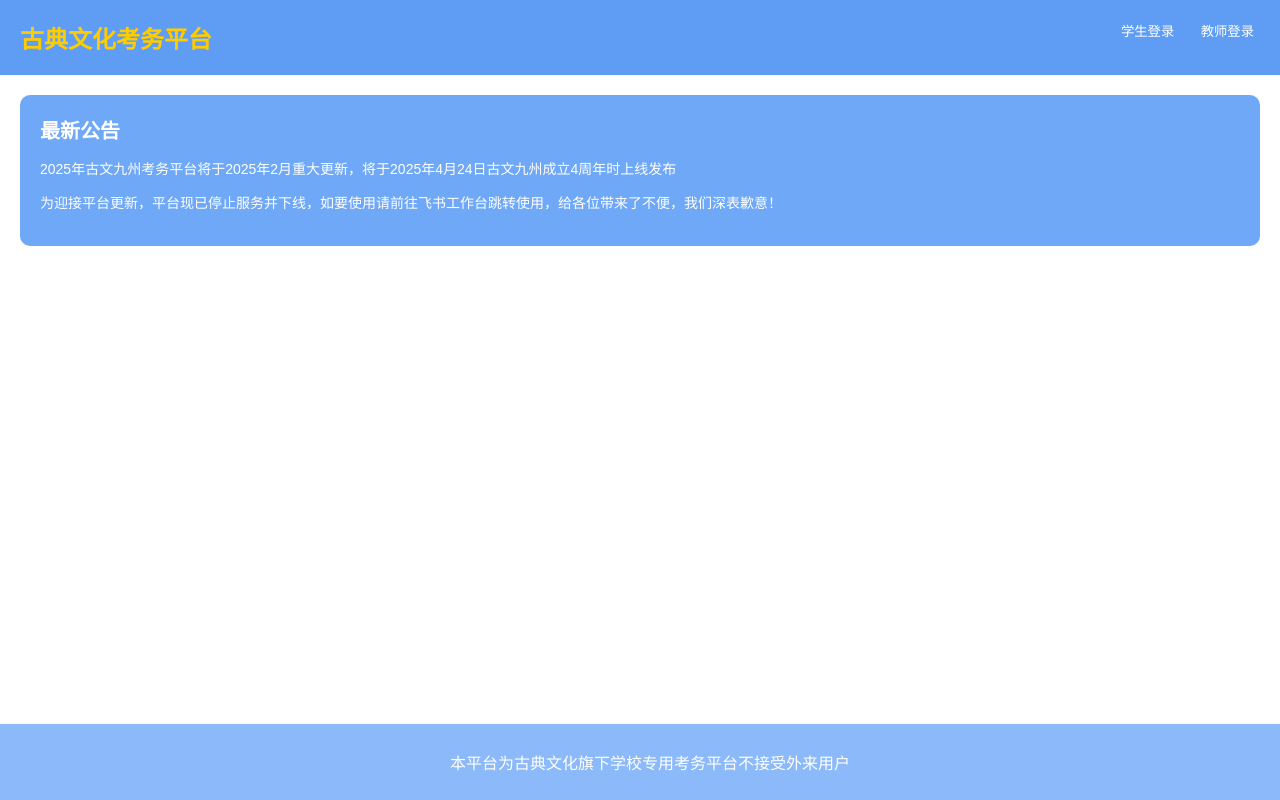
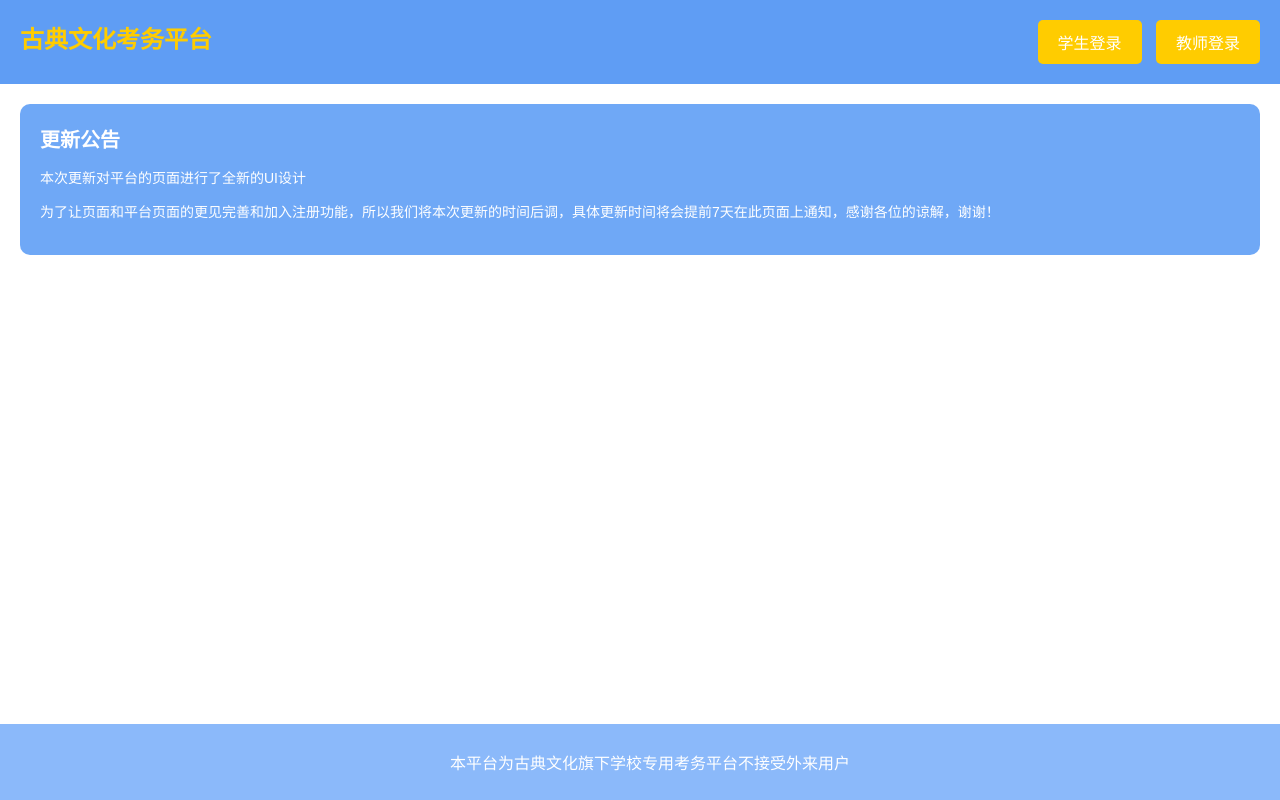
Before and after one commit to gudianwenhua/guwenkaowupingtai, a plain HTML site: page index.html in a window 1280 px wide. Drawn offline with Linux system fonts and the light colour scheme.

Commit message:
Update index.html

```diff
--- a/index.html
+++ b/index.html
@@ -66,14 +66,15 @@
     <div class="nav">
         <div class="logo">古典文化考务平台</div>
         <div>
-            <button>学生登录</button>
-            <button>教师登录</button>
+            <!-- 修改链接样式并添加 target 属性 -->
+            <a href="404.html" style="display: inline-block; background-color: #ffcc00; color: #fff; padding: 10px 20px; text-decoration: none; border-radius: 5px; margin-right: 10px;" target="_blank">学生登录</a>
+            <a href="404.html" style="display: inline-block; background-color: #ffcc00; color: #fff; padding: 10px 20px; text-decoration: none; border-radius: 5px;" target="_blank">教师登录</a>
         </div>
     </div>
     <div class="announcement">
-        <h2>最新公告</h2>
-        <p>2025年古文九州考务平台将于2025年2月重大更新，将于2025年4月24日古文九州成立4周年时上线发布</p>
-        <p>为迎接平台更新，平台现已停止服务并下线，如要使用请前往飞书工作台跳转使用，给各位带来了不便，我们深表歉意！</p>
+        <h2>更新公告</h2>
+        <p>本次更新对平台的页面进行了全新的UI设计</p>
+        <p>为了让页面和平台页面的更见完善和加入注册功能，所以我们将本次更新的时间后调，具体更新时间将会提前7天在此页面上通知，感谢各位的谅解，谢谢！</p>
 
     </div>
     <div class="footer">
```
